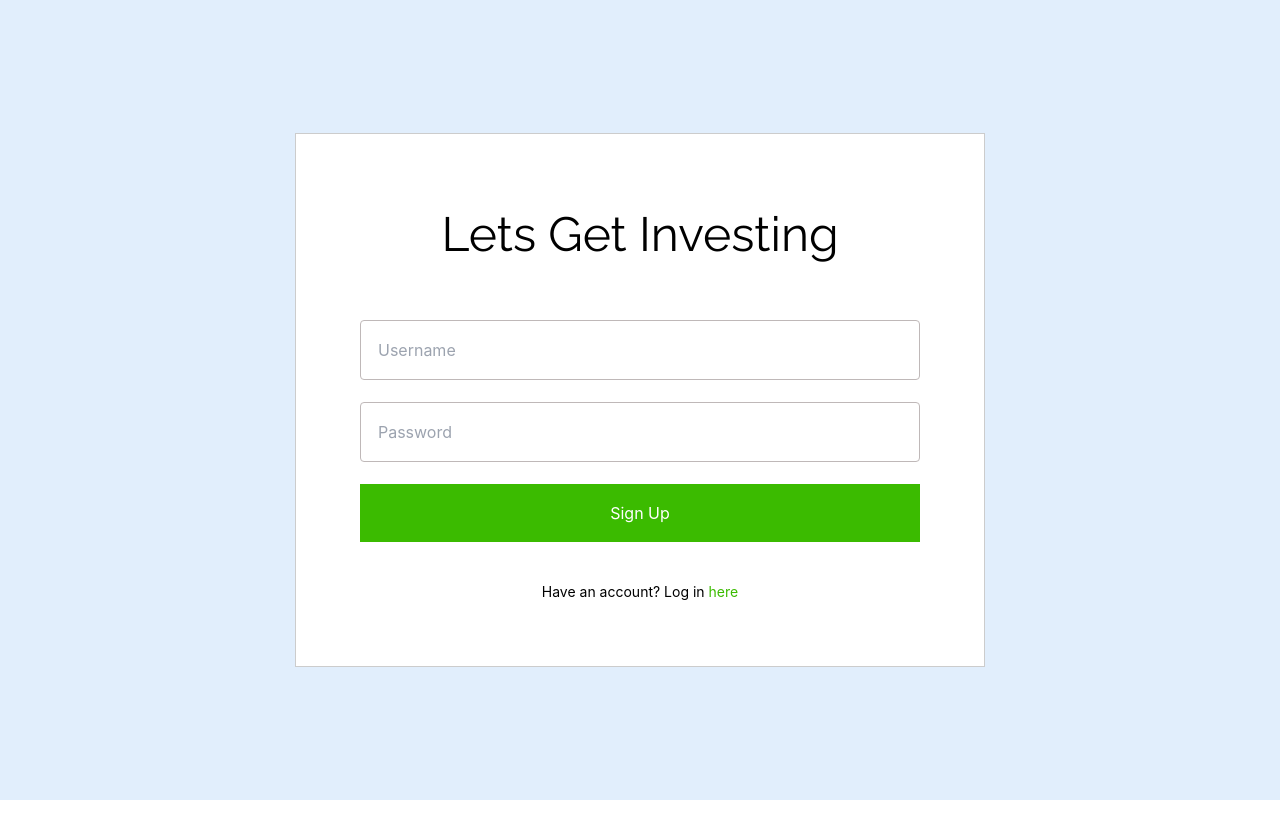
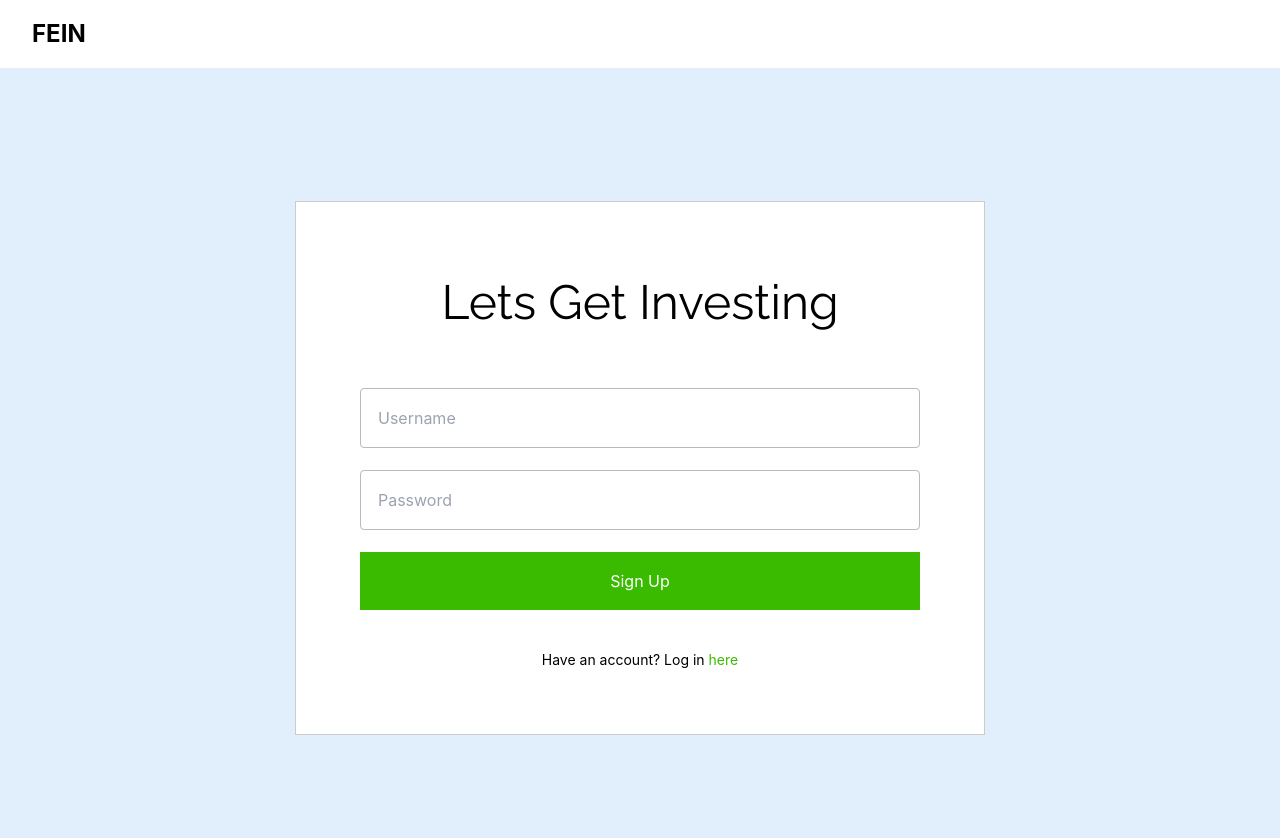
Before and after one commit to UTSCC09/project-fein, a React (Create React App) app in the folder fein/client/: page /signup in a window 1280 px wide. Shown: the top 838 px of the page. Before the commit the page ends 800 px from the top, so only its background shows below. Built offline with nearby package versions, Linux system fonts and the light colour scheme.

Commit message:
Add express and add logos to login/signup

```diff
--- a/fein/client/package.json
+++ b/fein/client/package.json
@@ -12,6 +12,7 @@
     "@testing-library/jest-dom": "^5.17.0",
     "@testing-library/react": "^13.4.0",
     "@testing-library/user-event": "^13.5.0",
+    "express": "^4.18.2",
     "react": "^18.2.0",
     "react-dom": "^18.2.0",
     "react-router-dom": "^6.17.0",
--- a/fein/client/src/Components/LoginForm/LoginForm.css
+++ b/fein/client/src/Components/LoginForm/LoginForm.css
@@ -6,6 +6,8 @@
     background-color: #fff;
     border: 1px solid #ccc;
     text-align: center;
+    align-self: center;
+    justify-self: center;
 }
 
 .form-header {
--- a/fein/client/src/Components/SignUpForm/SignUpForm.css
+++ b/fein/client/src/Components/SignUpForm/SignUpForm.css
@@ -6,6 +6,8 @@
     background-color: #fff;
     border: 1px solid #ccc;
     text-align: center;
+    align-self: center;
+    justify-self: center;
 }
 
 .form-header {
--- a/fein/client/src/Components/SignUpForm/SignUpForm.js
+++ b/fein/client/src/Components/SignUpForm/SignUpForm.js
@@ -16,7 +16,7 @@ export function SignUpForm() {
                 required
             />
             <input
-                type="text"
+                type="password"
                 id="post-password"
                 className="form-element"
                 placeholder="Password"
--- a/fein/client/src/Pages/Login/LoginPage.css
+++ b/fein/client/src/Pages/Login/LoginPage.css
@@ -8,3 +8,19 @@
     align-items: center;
     animation: fadeIn 0.5s ease;
 }
+
+.fein_logo {
+    font-size: 1.5rem;
+    font-weight: 700;
+    text-decoration: none;
+    color: #000000;
+    margin-left: 1rem;
+    padding: 1rem;
+    align-self: center;
+    transition: all 0.1s ease-in-out;
+}
+
+.fein_logo:hover {
+    color: #101010;
+    cursor: pointer;
+}
--- a/fein/client/src/Pages/Login/LoginPage.js
+++ b/fein/client/src/Pages/Login/LoginPage.js
@@ -3,6 +3,7 @@ import "./LoginPage.css"
 import React, { useEffect, useState } from "react";
 import { Link } from "react-router-dom";
 import UilReact from "@iconscout/react-unicons/icons/uil-react";
+import { useNavigate } from "react-router-dom";
 
 // Component imports
 
@@ -10,9 +11,17 @@ import { LoginForm } from "../../Components/LoginForm/LoginForm.js";
 
 
 export function LoginPage() {
+    const navigate = useNavigate();
+    const handleNavigate = () => {
+        navigate("/");
+    }
     return (
-        <div className="basic_background">
-            <LoginForm />
+        <div>
+            <h1 onClick={handleNavigate} class="fein_logo"> FEIN </h1>
+            <div className="basic_background">
+                <LoginForm />
+            </div>
         </div>
+
     );
 }
--- a/fein/client/src/Pages/SignUp/SignUpPage.css
+++ b/fein/client/src/Pages/SignUp/SignUpPage.css
@@ -3,8 +3,22 @@
     min-height: 100vh;
     /* position: relative; */
     display: flex;
-    flex-direction: row;
-    justify-content: center;
-    align-items: center;
+    flex-direction: column;
     animation: fadeIn 0.5s ease;
 }
+
+.fein_logo {
+    font-size: 1.5rem;
+    font-weight: 700;
+    text-decoration: none;
+    color: #000000;
+    margin-left: 1rem;
+    padding: 1rem;
+    align-self: center;
+    transition: all 0.1s ease-in-out;
+}
+
+.fein_logo:hover {
+    color: #101010;
+    cursor: pointer;
+}
--- a/fein/client/src/Pages/SignUp/SignUpPage.js
+++ b/fein/client/src/Pages/SignUp/SignUpPage.js
@@ -3,6 +3,7 @@ import "./SignUpPage.css"
 import React, { useEffect, useState } from "react";
 import { Link } from "react-router-dom";
 import UilReact from "@iconscout/react-unicons/icons/uil-react";
+import { useNavigate } from "react-router-dom";
 
 // Component imports
 
@@ -10,9 +11,17 @@ import { SignUpForm } from "../../Components/SignUpForm/SignUpForm";
 
 
 export function SignUpPage() {
+    const navigate = useNavigate();
+    const handleNavigate = () => {
+        navigate("/");
+    }
     return (
-        <div className="basic_background">
-            <SignUpForm />
+        <div>
+            <h1 onClick={handleNavigate} className="fein_logo"> FEIN </h1>
+            <div className="basic_background">
+                <SignUpForm />
+            </div>
         </div>
+
     );
 }
```
Also changed, not shown: 1 other file (tests, documents, lock files or other folders).
